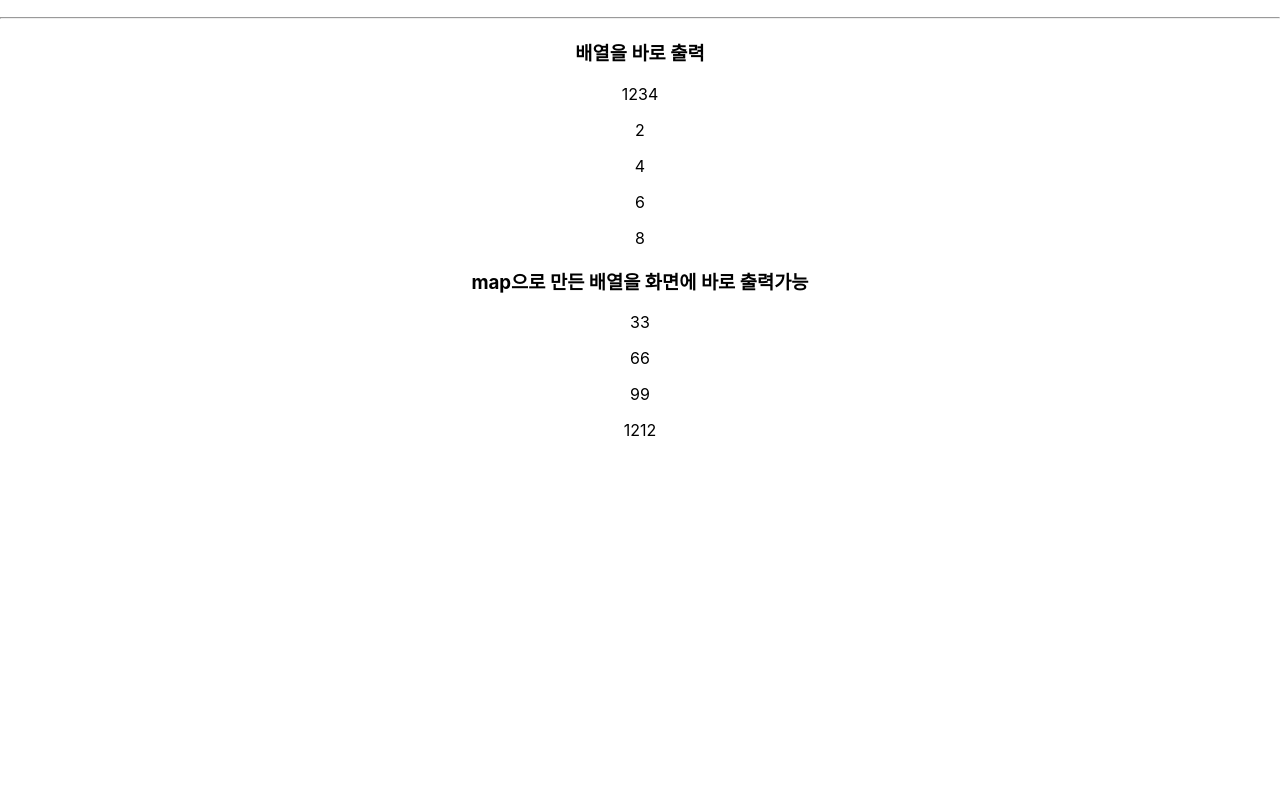
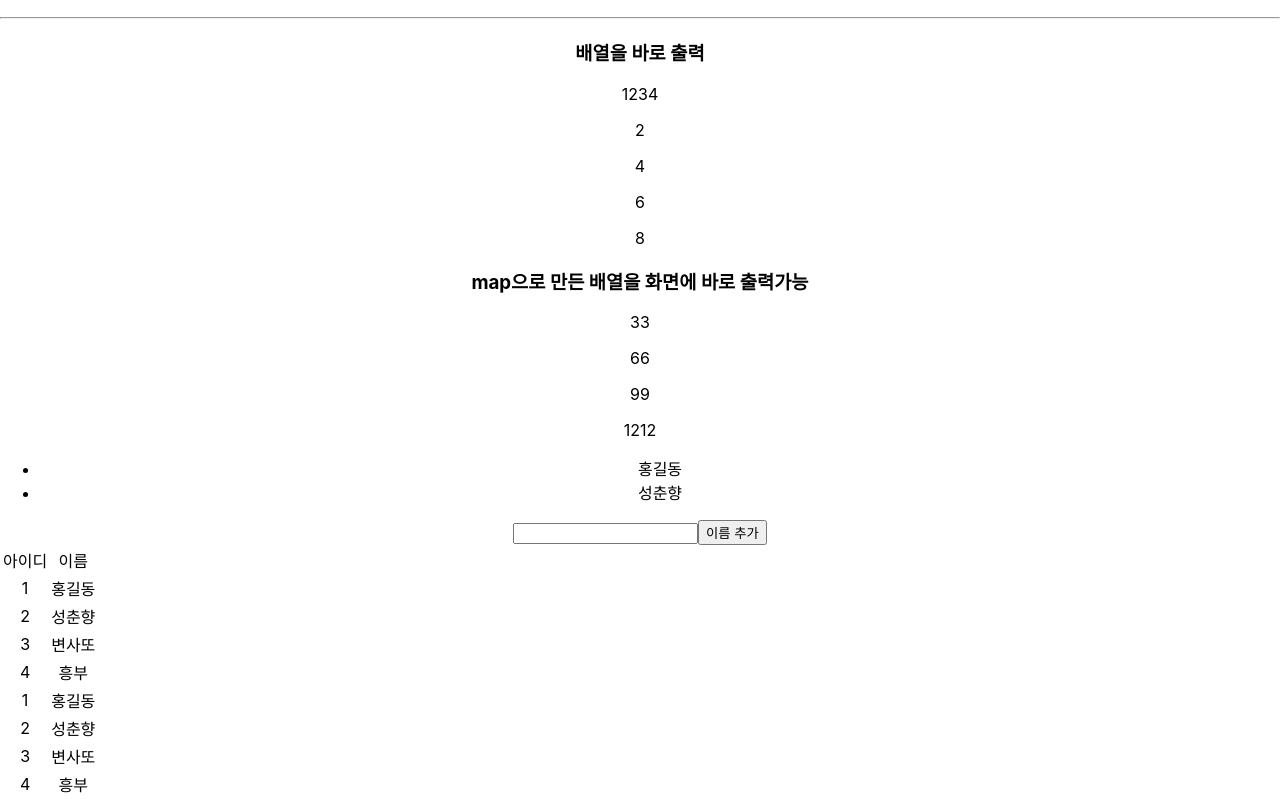
Before and after one commit to KIMPPT/React, a React (Create React App) app in the folder first-react/: page / in a window 1280 px wide. Shown: the part 3148-3947 px from the top of the page. Before the commit the page ends 3604 px from the top, so only its background shows below. Built offline with nearby package versions, Linux system fonts and the light colour scheme.

Commit message:
04031540

```diff
--- a/first-react/package.json
+++ b/first-react/package.json
@@ -35,5 +35,8 @@
       "last 1 firefox version",
       "last 1 safari version"
     ]
+  },
+  "devDependencies": {
+    "prettier": "^2.8.7"
   }
 }
--- a/first-react/src/components/MapComp.jsx
+++ b/first-react/src/components/MapComp.jsx
@@ -1,37 +1,139 @@
-import React, { Component } from 'react'
+import React, { Component } from "react";
 
 export class MapComp extends Component {
-    constructor(props){
-        super(props);
-        //this .state에 들어가 있는 내용만 this.setState 사용
-        this.state={
-            names:["홍길동","성춘향"],
-            students:[{id:1, name:"홍길동"},{id:2, name:"성춘향"},{id:3, name:"변사또"}]
-        };
-    }
+  constructor(props) {
+    super(props);
+    //this .state에 들어가 있는 내용만 this.setState 사용
+    this.state = {
+      names: ["홍길동", "성춘향"],
+      students: [
+        { id: 1, name: "홍길동" },
+        { id: 2, name: "성춘향" },
+        { id: 3, name: "변사또" },
+        { id: 4, name: "흥부" },
+      ],
+      inputText: "", //onChange를 이용해서 input의 value값 가져옴
+    };
+  }
+  addstudent = () => {
+    //React는 state값이 바뀔 때 마다 화면 업데이트
+    //1. state.students에 배열의 요소를 추가하는 방법
+    //  1) push : 기존 배열에 추가
+    //  2) concat : 새로운 배열에 추가 후 return
+
+    // push를 이용해서 직접접근해서 수정 할 수 있지만 화면에
+    // 바로 업데이트 되지 않는다. >>onChange이벤트 발생 시 업데이트
+    //button의 click 이벤트 발생 시 업데이트 안됨
+    //setState()가 호출되면 화면 업데이트
+    // push는 잘 사용하지 않는다.
+    // this.state.students.push({id:4,name:this.state.inputText});
+    // concat을 이용해서 새로운 배열을 만든 후 setState를 이용하여 추가
+    // id값은 중복되지 않게 시용.1씩 증가
+    // 1씩 증가 >배열의 길이값이 1씩 증가하기 때문에 이 점을 응용하기
+    let newStudents = this.state.students.concat({
+      id: this.state.students.length + 1,
+      name: this.state.inputText,
+    });
+    this.setState({ students: newStudents });
+    this.setState({ students: newStudents });
+    //input태그의 value={} state값으로 연결하면
+    //setState를 통해서 값을 수정 할 수 있다
+    //접근하는 state의 이름이 다르면 따로 적어도 괜찮다
+    //this.setState({students:newStudents, inputText:""})
+    this.setState({ inputText: "" });
+  };
+
   render() {
     //배열의 map 함수 확인
-    let array=[1,2,3,4];
+    let array = [1, 2, 3, 4];
     //map 함수의 특징
     //.map((value,index,array)=>{return 값})
     //map에 함수를 넣어서 그 함수의 return 값으로 새로운 배열 작성
     //>return 값에 태그나 컴포넌트를 넣어서 반복 가능
-    let arrayMap=array.map((value,index)=><p key={index}>{value*2}</p>)
+    let arrayMap = array.map((value, index) => <p key={index}>{value * 2}</p>);
+    let studentsLength = this.state.students.length;
     return (
       <div>
-        <hr/>
+        <hr />
         <h3>배열을 바로 출력</h3>
         <p>{array}</p>
         {arrayMap}
         <h3>map으로 만든 배열을 화면에 바로 출력가능</h3>
-        {array.map((num,index)=><p key={index}>{num*3}{num*3}</p>)}
+        {array.map((num, index) => (
+          <p key={index}>
+            {num * 3}
+            {num * 3}
+          </p>
+        ))}
         {/*state값을 가져와서 출력 */}
         <ul>
-        {this.state.names.map((names,index)=>{<li key={index}>{names}</li>})}
+          {this.state.names.map((name, index) => (
+            <li key={index}>{name}</li>
+          ))}
         </ul>
+        {/*input태그를 이용해서 값을 추가하고 state.students에 추가
+            1. input의 값을 저장할 state.inputText 변수작성
+            2. onChange를 통해서 값을 받아옴(state.inputText)
+            3. 버튼을 클릭했을 때 state.students에 추가
+    */}
+        <input
+          type="text"
+          //inputText에 값을 저장
+          onChange={(e) => {
+            this.setState({ inputText: e.target.value });
+          }}
+          value={this.state.inputText}
+        />
+        <button
+          //버튼을 클릭했을 때 state.students에 {id:4, name:""}추가
+          onClick={() => {
+            this.addstudent();
+          }}
+        >
+          이름 추가
+        </button>
+        {/*table에 배열의 객체 값 출력 */}
+        <table>
+          <tbody>
+            <tr>
+              <td>아이디</td>
+              <td>이름</td>
+            </tr>
+            {this.state.students.map((student) => (
+              <tr key={student.id}>
+                <td>{student.id}</td>
+                <td>{student.name}</td>
+              </tr>
+            ))}
+            {
+              //컴포넌트의 props 값을 이용해서 값 전달가능
+              this.state.students.map((student) => (
+                <TableComp
+                  key={student.id}
+                  name={student.name}
+                  id={student.id}
+                />
+              ))
+            }
+          </tbody>
+        </table>
       </div>
-    )
+    );
   }
 }
 
-export default MapComp
+export default MapComp;
+
+/* map에서 사용할 컴포넌트 */
+class TableComp extends Component {
+  //호출하는 컴포넌트(부모)에서 값을 받아서 씀: props
+  render() {
+    let { id, name } = this.props;
+    return (
+      <tr>
+        <td>{id}</td>
+        <td>{name}</td>
+      </tr>
+    );
+  }
+}
```
Also changed, not shown: 1 other file (tests, documents, lock files or other folders).
